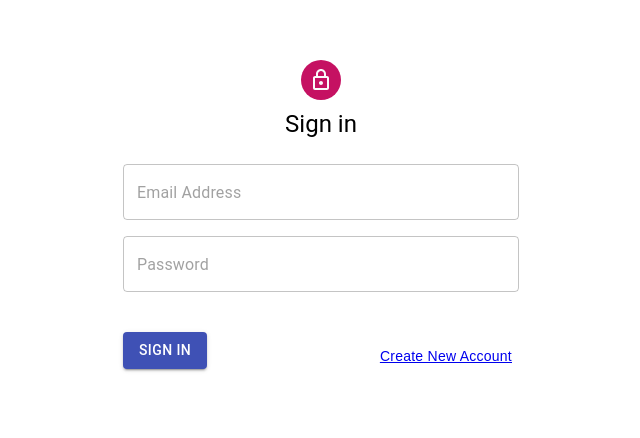
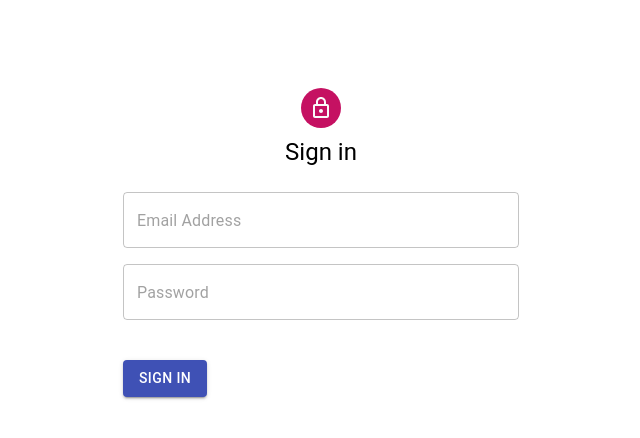
Before and after one commit to pushkarchand/boilerplate, a React (Create React App) app: page /login in a window 1280 px wide. Shown: the part 192-630 px from the top of the page, without its empty margins (319-959 px from the left). Built offline with nearby package versions, Linux system fonts and the light colour scheme.

Commit message:
ïntegrated the login api and exchange token api

```diff
--- a/src/App.tsx
+++ b/src/App.tsx
@@ -34,7 +34,7 @@ function App() {
         ):(
           <Switch>
               <Route path="/login" component={Login} />
-              <Route path="/signup" component={signup} />
+              {/* <Route path="/signup" component={signup} /> */}
               <Route path="*" component={Login} />
           </Switch>
         )}
--- a/src/modules/root/login.tsx
+++ b/src/modules/root/login.tsx
@@ -193,11 +193,11 @@ export default function SignIn() {
                   </Grid>
                 </Grid>
                 {/* Link to route to signup screen */}
-                <Grid container className={classes.signupmessage} justify="flex-end">
+                {/* <Grid container className={classes.signupmessage} justify="flex-end">
                   <Grid item>
                     <Link className={classes.signup} to="/signup">Create New Account</Link>
                   </Grid>
-                </Grid>
+                </Grid> */}
               </form>
             </div>
           </Container>
```
Also changed, not shown: 1 other file (tests, documents, lock files or other folders).
